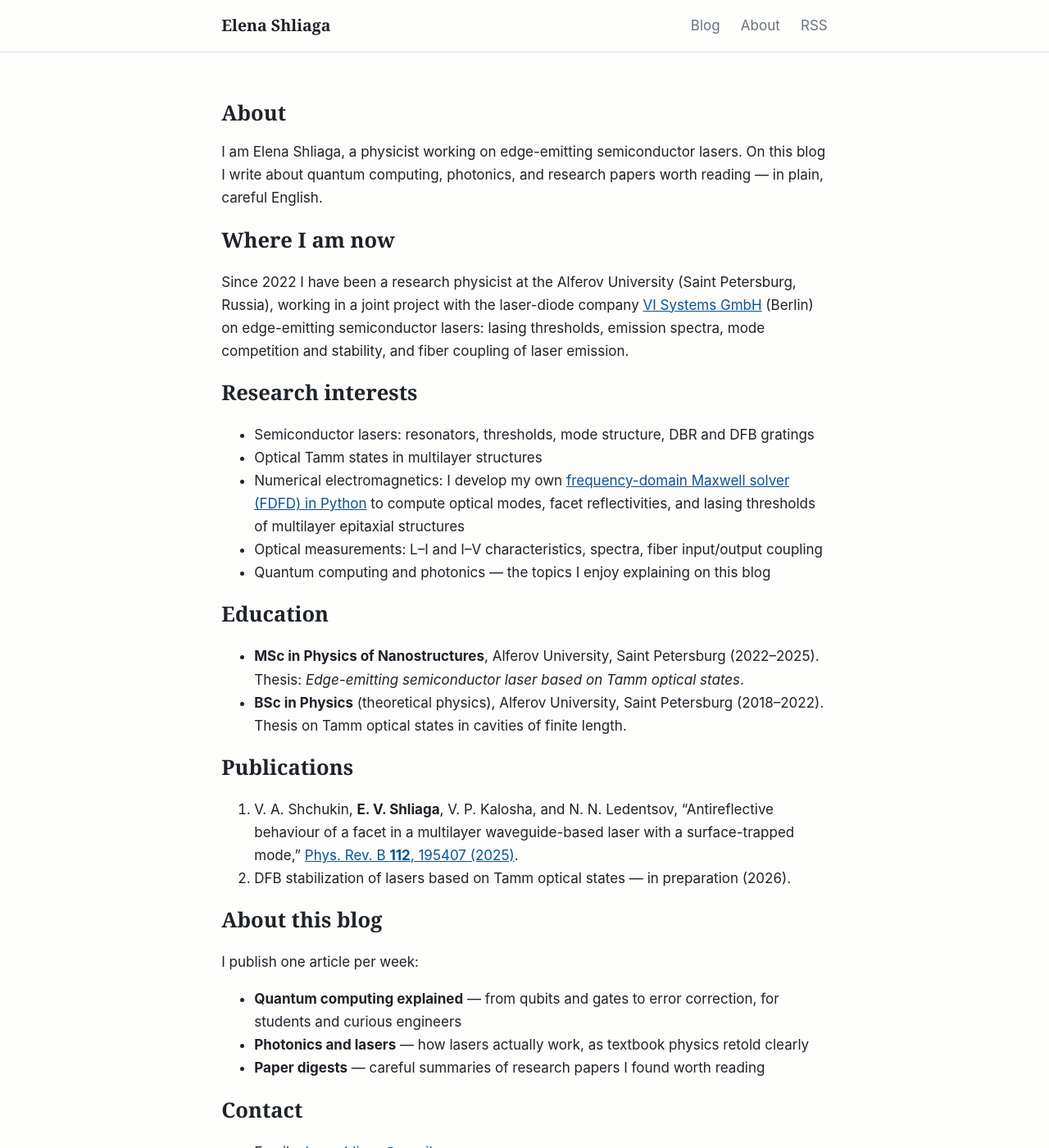
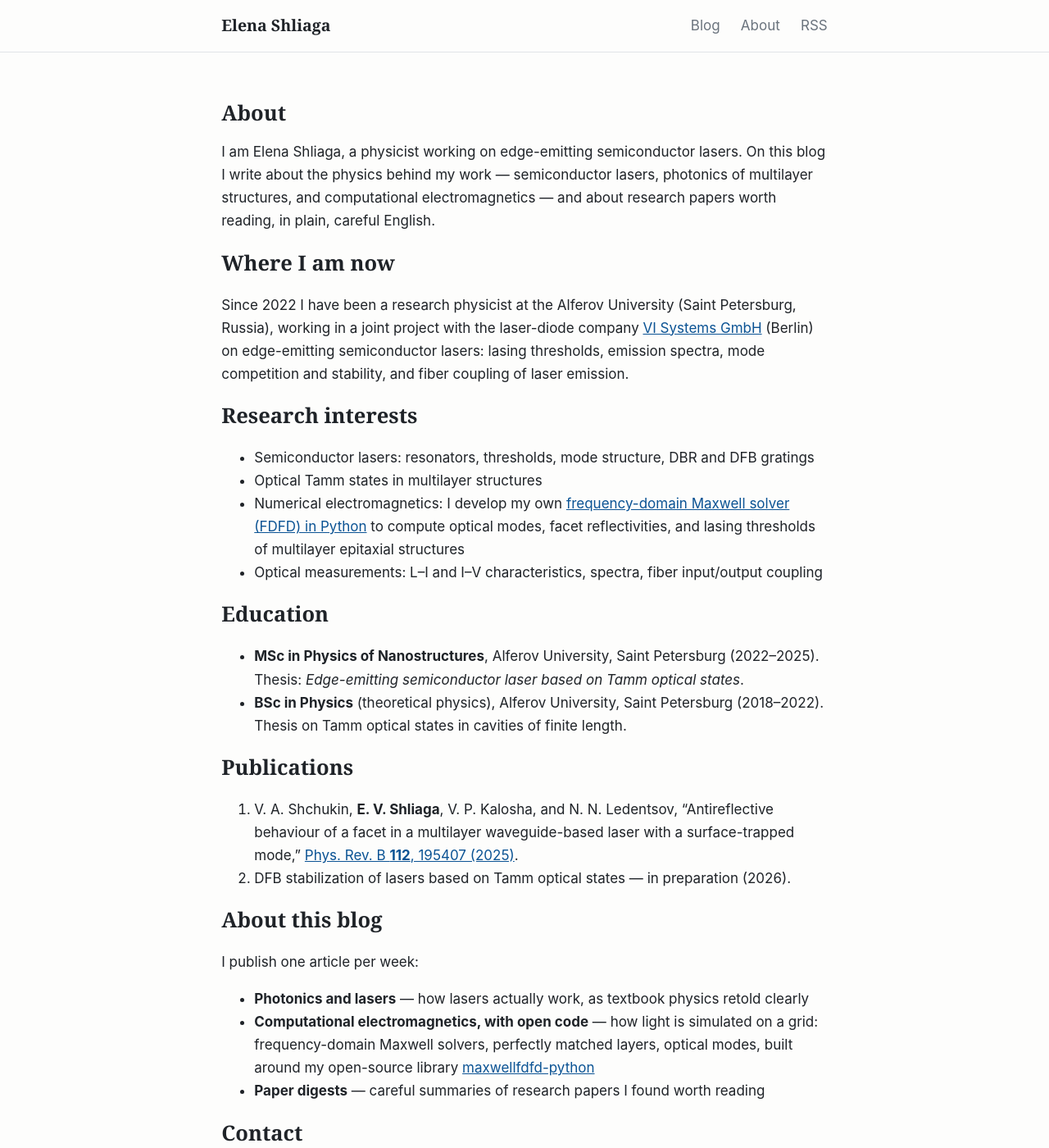
Before and after one commit to elenashliaga/elenashliaga.github.io, a Jekyll site: the page built from about.md, in a window 1280 px wide and 1400 px high. Shown: the whole window at 82% size. Built offline with Jekyll 4.4.1, drawn with Linux system fonts in a browser that asks for light colours.

Commit message:
Refocus blog description on lasers, photonics and computational electromagnetics with open code

```diff
--- a/_config.yml
+++ b/_config.yml
@@ -4,8 +4,9 @@ author: Elena Shliaga
 email: elena.shliaga@gmail.com
 description: >-
   A laser physicist traps light for a living and explains one physics idea a week:
-  quantum computing without hype, photonics and lasers from first principles,
-  and research papers worth reading.
+  semiconductor lasers, photonics of multilayer structures, and computational
+  electromagnetics with open code — from first principles, plus research papers
+  worth reading.
 url: "https://elenashliaga.github.io"
 lang: en
 timezone: Europe/Moscow
--- a/about.md
+++ b/about.md
@@ -4,7 +4,7 @@ title: About
 permalink: /about/
 ---
 
-I am Elena Shliaga, a physicist working on edge-emitting semiconductor lasers. On this blog I write about quantum computing, photonics, and research papers worth reading — in plain, careful English.
+I am Elena Shliaga, a physicist working on edge-emitting semiconductor lasers. On this blog I write about the physics behind my work — semiconductor lasers, photonics of multilayer structures, and computational electromagnetics — and about research papers worth reading, in plain, careful English.
 
 ## Where I am now
 
@@ -16,7 +16,6 @@ Since 2022 I have been a research physicist at the Alferov University (Saint Pet
 - Optical Tamm states in multilayer structures
 - Numerical electromagnetics: I develop my own [frequency-domain Maxwell solver (FDFD) in Python](https://github.com/elenashliaga/maxwellfdfd-python) to compute optical modes, facet reflectivities, and lasing thresholds of multilayer epitaxial structures
 - Optical measurements: L–I and I–V characteristics, spectra, fiber input/output coupling
-- Quantum computing and photonics — the topics I enjoy explaining on this blog
 
 ## Education
 
@@ -42,8 +41,8 @@ Since 2022 I have been a research physicist at the Alferov University (Saint Pet
 
 I publish one article per week:
 
-- **Quantum computing explained** — from qubits and gates to error correction, for students and curious engineers
 - **Photonics and lasers** — how lasers actually work, as textbook physics retold clearly
+- **Computational electromagnetics, with open code** — how light is simulated on a grid: frequency-domain Maxwell solvers, perfectly matched layers, optical modes, built around my open-source library [maxwellfdfd-python](https://github.com/elenashliaga/maxwellfdfd-python)
 - **Paper digests** — careful summaries of research papers I found worth reading
 
 ## Contact
```
Also changed, not shown: _posts/2026-10-27-what-this-blog-is-about.md (+2 -2 lines).
